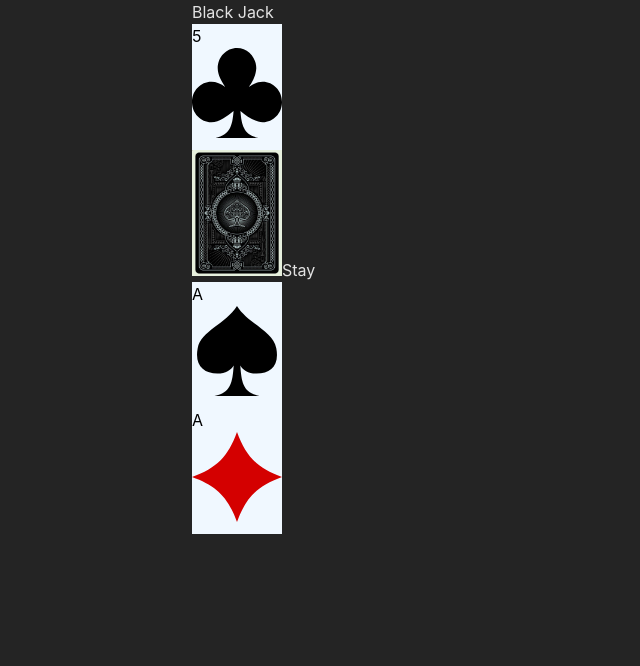
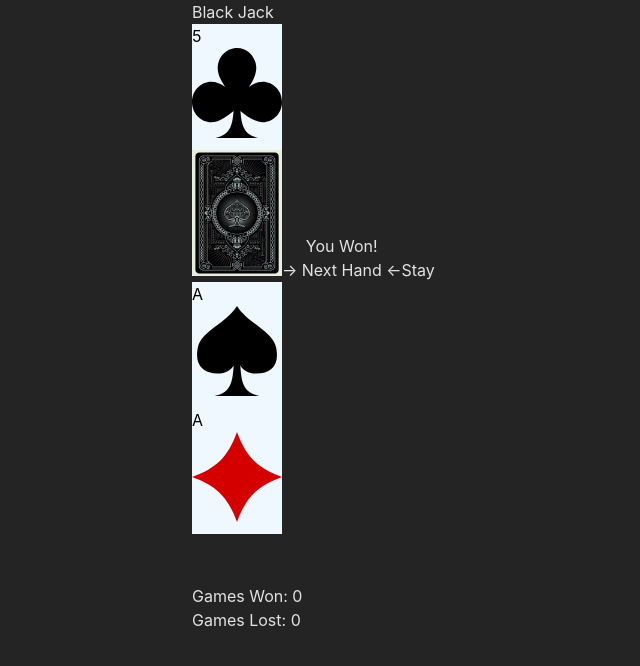
Before and after one commit to Pabloleabr/reactBlackJack, a React (Vite) app: page / in a window 1280 px wide. Both pictures are taken after a click on the button "Start". Shown: the top 666 px of the page, without its empty margins (0-640 px from the left). Built offline with nearby package versions, Linux system fonts and the light colour scheme.

Commit message:
reset of the game and info display

```diff
--- a/src/App.css
+++ b/src/App.css
@@ -11,6 +11,10 @@
   height: 70vh;
 }
 
+button{
+  user-select: none;
+}
+
 .card{
   width: 90px;
   height: var(--card-height);
--- a/src/App.jsx
+++ b/src/App.jsx
@@ -1,5 +1,5 @@
 import './App.css'
-import { useState } from 'react'
+import { useState, useEffect } from 'react'
 import Card from './templates/card.jsx'
 import { PALOS } from './constants.js'
 import { Mazo, Hand } from './logic'
@@ -9,6 +9,10 @@ function App() {
   const [mazo, setMazo ]= useState(new Mazo())
   const [playerHand, setPlayerHandState] = useState(new Hand("player", []))
   const [houseHand, setHouseHandState] = useState(new Hand("house", []))
+  const [playingState, setPlayingState] = useState(false)
+  const [NumWonGames, setNumWonGames] = useState(0)
+  const [NumLostGames, setNumLostGames] = useState(0)
+  const [winState, setWinState] = useState(true)
 
 
   const gameStart = () => {
@@ -17,80 +21,105 @@ function App() {
     const faceDown = mazo.draw()
     faceDown.flipped = false
     houseHand.add(faceDown)
+    setHouseHandState(new Hand(houseHand.name, houseHand.cards))
     //player draws
     playerHand.add(mazo.draw())
     playerHand.add(mazo.draw())
+    setPlayerHandState(new Hand(playerHand.name, playerHand.cards))
 
-    //game start
-    setGameStarted(!gameStarted)
+
   }
 
     const deckDraw = (hand, setState) => {
-      const newMazo = new Mazo(mazo.cards)
-      hand.add(newMazo.draw())
+      hand.add(mazo.draw())
       const newHand = new Hand(hand.name, hand.cards)
       setState(newHand);
-      setMazo(newMazo)
-      console.log(newMazo.cards);
       if(playerHand.sum() > 21){
-        console.log("loose");
+        checkWinner()
       }
+    }
+
+    // eslint-disable-next-line react-hooks/exhaustive-deps
+    useEffect(gameStart, [mazo])
+
+    const nextHand = () => {
+      playerHand.clear()
+      houseHand.clear()
+      mazo.cards.length < 20 ? setMazo(new Mazo()) : gameStart()
+      setPlayingState(false)
     }
 
     const handdleDeckClick = () => {
       deckDraw(playerHand, setPlayerHandState)
     }
 
+
     const checkWinner = () => {
-
-      while(houseHand.sum() < 16 || houseHand.sum() < playerHand.sum()){
-        houseHand.add(mazo.draw())
+      const pSum = playerHand.sum()
+      if( pSum <= 21){
+        while(houseHand.sum() < 16 || houseHand.sum() < pSum){
+          houseHand.add(mazo.draw())
+        }
       }
       houseHand.flipAll()
+      if (playerHand.checkWinner(houseHand)) {
+        setWinState(true)
+        setNumWonGames(NumWonGames+1)
+      } else {
+        setWinState(false)
+        setNumLostGames(NumLostGames+1)
+      }
+      console.log(mazo.cards);
       setHouseHandState(new Hand(houseHand.name, houseHand.cards))
-      console.log(houseHand);
-      if (playerHand.checkWinner(houseHand)) {
-        console.log("you win");
-      } else {
-        console.log("you loose");
-      }
+      setPlayingState(true)
     }
   return (
       <main className='flex flex-col items-center justify-start m-8'>
         <h1 className='text-4xl m-4'> Black Jack</h1>
         <div className='flex flex-col justify-between blacktable bg-green-600 rounded'>
           {
-            gameStarted ?
+            gameStarted ? //board
           <>
           <div className='flex justify-center p-4'>
               <div className='flex justify-center gap-1 h-card'>
-              {
+              { //The houses cards
               houseHand.cards.map((card) => {
                   return <Card key={card.number + card.suit} number={card.number} suit={card.suit} flipped={card.flipped}></Card>
               })}
               </div>
           </div>
-          <div className='ml-6 flex justify-center' >
-              <button onClick={handdleDeckClick}>
-              <Card number={0} suit={PALOS.corazon} flipped={false}></Card>
+          <div className='flex justify-center gap-14 text-2xl' >
+              <button onClick={handdleDeckClick} disabled={playingState} className={playingState ? "opacity-80" : ""}>
+                <Card number={0} suit={PALOS.corazon} flipped={false} ></Card>
               </button>
 
-              <button className=' text-2xl ml-40' onClick={checkWinner}> Stay</button>
+              <button className={`${playingState ? "text-white" : "text-green-600"}`} onClick={nextHand} disabled={!playingState} >
+                You {winState ? "Won" : "Lost"}! <br/>
+                <span className=' animate-pulse'> -&gt; Next Hand &lt;- </span>
+              </button>
+
+              <button className={` ${playingState ? "opacity-80" : ""}`} onClick={checkWinner} disabled={playingState}> Stay</button>
           </div>
           <div className='flex justify-center p-4 '>
               <div className='flex justify-center gap-1 h-card'>
-              {playerHand.cards.map((card) => {
+              {//Your cards
+              playerHand.cards.map((card) => {
                 return <Card key={card.number + card.suit} number={card.number} suit={card.suit}></Card>
-              })}
+              })
+              }
               </div>
 
           </div>
           </>
           :
           <div className='flex justify-center align-middle h-80 items-center'>
-            <button onClick={gameStart} className=' absolute bg-zinc-900 rounded p-2 text-4xl'> Start </button>
+            <button onClick={() => setGameStarted(true)} className=' absolute bg-zinc-900 rounded p-2 text-4xl'> Start </button>
           </div>
           }
+        </div>
+        <div id="infoPannel" className='flex'>
+          <h3 className='text-xl m-4'>Games Won: {NumWonGames}</h3>
+          <h3 className='text-xl m-4'>Games Lost: {NumLostGames}</h3>
         </div>
       </main>
   )
--- a/src/logic.js
+++ b/src/logic.js
@@ -95,7 +95,7 @@ export class Hand{
     checkWinner(house) {
         const houseSum = house.sum()
         const playerSum = this.sum()
-        if((playerSum < 22 && houseSum < playerSum) || houseSum > 21){
+        if(playerSum < 22 && (houseSum < playerSum || houseSum > 21)){
             return true
         }
         return false
```
